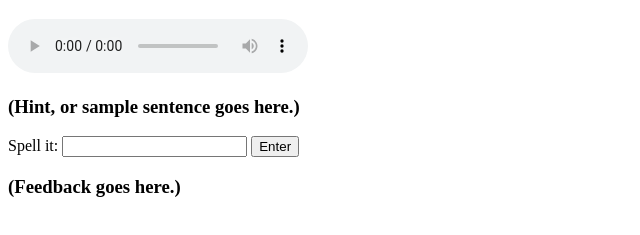
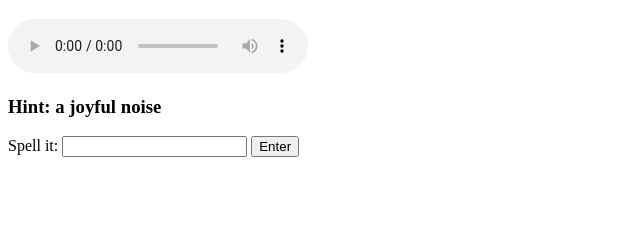
Before and after one commit to davidrmcharles/spellgame, a plain HTML site: page src/spellgame.html in a window 1280 px wide. Shown: the part 61-296 px from the top of the page, without its empty margins (0-640 px from the left). Drawn offline with Linux system fonts and the light colour scheme.

Commit message:
Hint is initially populated and feedback is initially blank

```diff
--- a/src/spellgame.html
+++ b/src/spellgame.html
@@ -11,10 +11,10 @@
     <audio controls>
       <source src="yay.mp3" type="audio/mpeg"/>
     </audio>
-    <h3>(Hint, or sample sentence goes here.)</h3>
+    <h3>Hint: a joyful noise</h3>
     <label for="user-entry-text">Spell it:</label>
     <input type="text" id="user-entry-text"/>
     <input type="button" id="user-entry-button" value="Enter" onclick="userPressedEnter()"/>
-    <h3 id="feedback">(Feedback goes here.)</h3>
+    <h3 id="feedback"></h3>
   </body>
 </html>
--- a/src/spellgame.js
+++ b/src/spellgame.js
@@ -21,7 +21,7 @@ _respondToCorrectEntry = function() {
 
 _respondToIncorrectEntry = function() {
     feedbackElem = document.getElementById('feedback');
-    feedbackElem.textContent = 'Sorry, that\'s incorrect.';
+    feedbackElem.textContent = 'Sorry, that\'s incorrect.  Try again.';
 }
 
 
```
